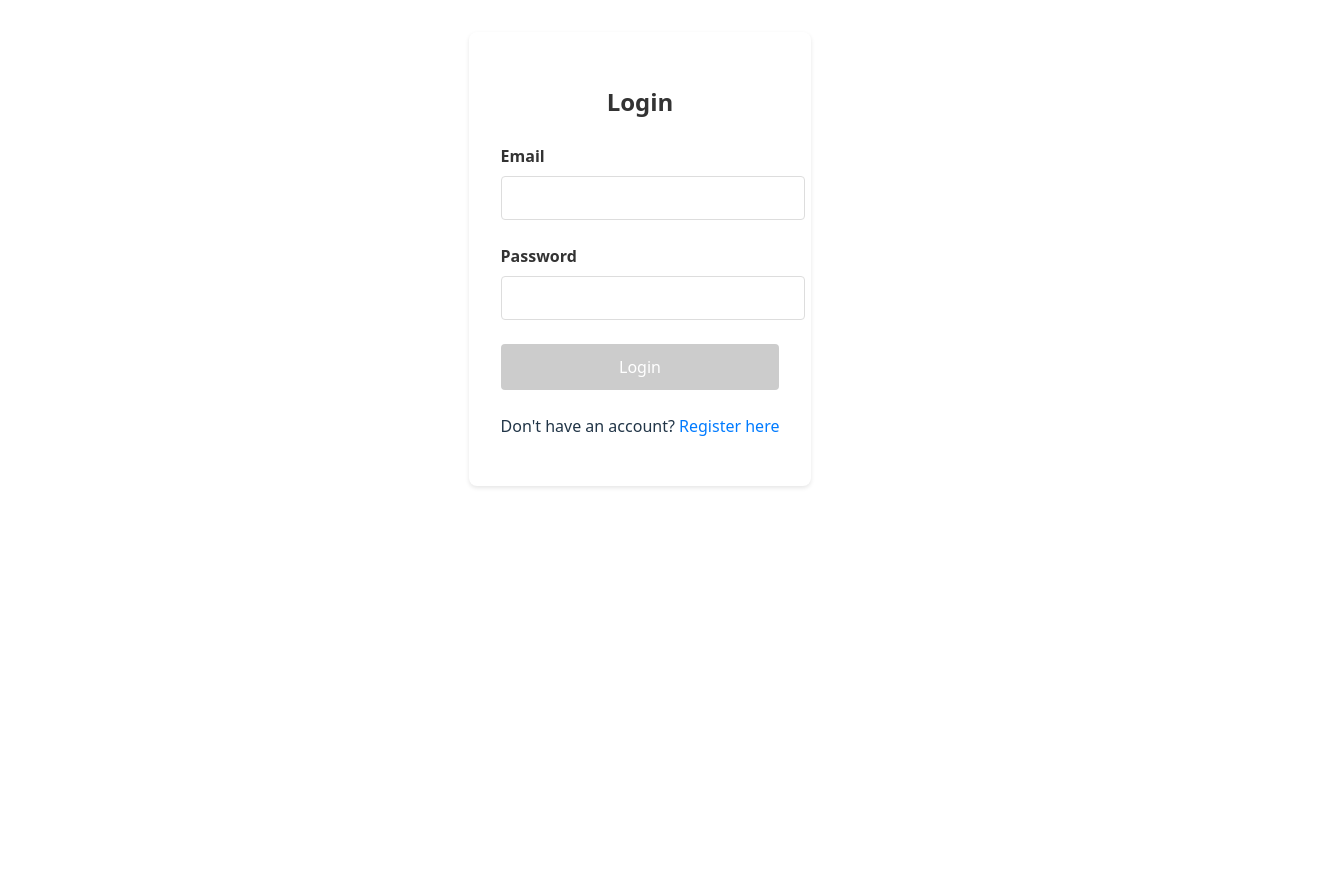
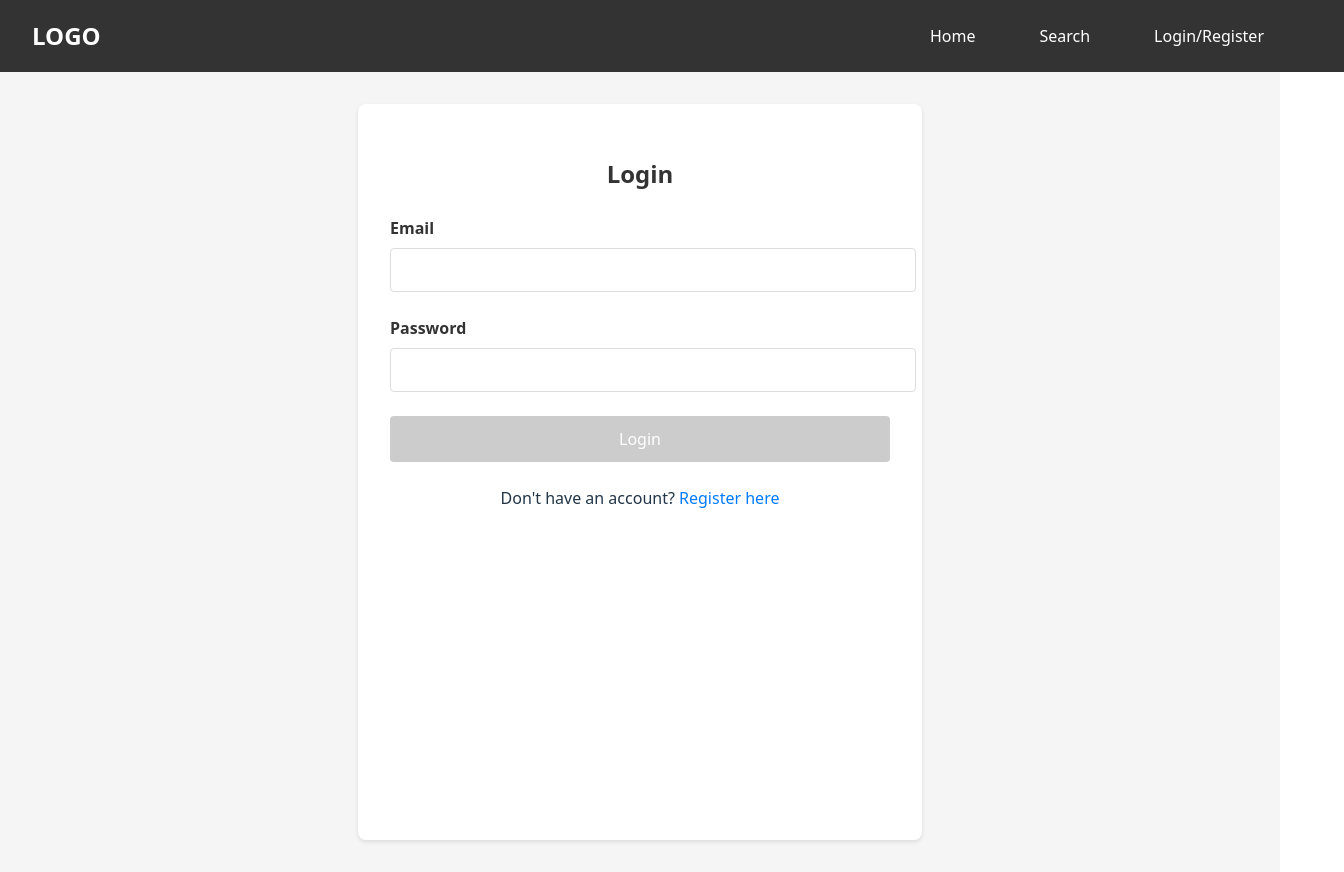
Before and after one commit to Ying29-Wang/camp-explorer-platform, a React (Vite) app in the folder client/: page /login in a window 1280 px wide. Shown: the whole page, 1344 px wide, since content can reach past the window. Before the commit the page ends 800 px from the top, so only its background shows below. Built offline with nearby package versions, Linux system fonts and the light colour scheme; no server answers.

Commit message:
add header to login page so that can navigate to other pages

```diff
--- a/client/src/pages/LoginPage.css
+++ b/client/src/pages/LoginPage.css
@@ -1,5 +1,18 @@
+.login-page {
+  min-height: 100vh;
+  display: flex;
+  flex-direction: column;
+  background-color: #f5f5f5;
+}
+
+.login-page .header {
+  width: 100%;
+}
+
 .login-container {
+  flex: 1;
   max-width: 500px;
+  width: 100%;
   margin: 2rem auto;
   padding: 2rem;
   background: #fff;
--- a/client/src/pages/LoginPage.jsx
+++ b/client/src/pages/LoginPage.jsx
@@ -1,6 +1,7 @@
 import { useState } from 'react';
 import { Link, useNavigate } from 'react-router-dom';
 import { useAuth } from '../context/AuthContext';
+import Header from '../components/layout/Header';
 import './LoginPage.css';
 
 const LoginPage = () => {
@@ -58,14 +59,19 @@ const LoginPage = () => {
   };
 
   return (
+    <>
+      <Header />
+      <div className="login-page">
         <div className="login-container">
           <h2>Login</h2>
           {submitError && <div className="error-message">{submitError}</div>}
 
           <form onSubmit={handleSubmit}>
             <div className="form-group">
-          <label>Email</label>
+              <label htmlFor="email">Email</label>
               <input
+                id="email"
+                name="email"
                 type="email"
                 value={email}
                 onChange={(e) => {
@@ -78,8 +84,10 @@ const LoginPage = () => {
             </div>
 
             <div className="form-group">
-          <label>Password</label>
+              <label htmlFor="password">Password</label>
               <input
+                id="password"
+                name="password"
                 type="password"
                 value={password}
                 onChange={(e) => {
@@ -104,6 +112,8 @@ const LoginPage = () => {
             Don't have an account? <Link to="/register">Register here</Link>
           </p>
         </div>
+      </div>
+    </>
   );
 };
 
```
Lines whose indentation alone changed are shown as unchanged.
